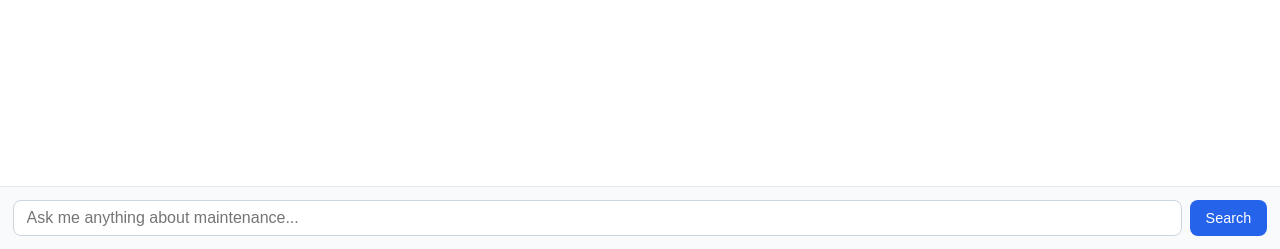
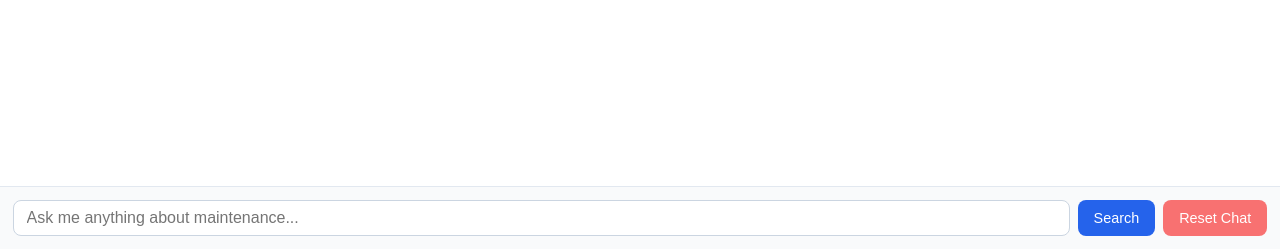
Before and after one commit to MrRobot373/CHATBOT-GMS, a Flask app: page / in a window 1280 px wide. Shown: the part 551-800 px from the top of the page. Run offline with Flask 3, Linux system fonts and the light colour scheme.

Commit message:
Update index.html

```diff
--- a/templates/index.html
+++ b/templates/index.html
@@ -112,6 +112,7 @@
   <div class="chat-input">
     <input type="text" id="queryInput" placeholder="Ask me anything about maintenance..." onkeypress="handleKeyPress(event)" />
     <button onclick="handleSearch()">Search</button>
+    <button onclick="handleReset()" style="background-color: #f87171; color: white;">Reset Chat</button>
   </div>
 </div>
 
@@ -126,6 +127,18 @@
     chatMessages.appendChild(messageDiv);
     chatMessages.scrollTop = chatMessages.scrollHeight;
   }
+
+    async function handleReset() {
+    try {
+      await fetch('/reset', { method: 'POST' });
+      document.getElementById('chatMessages').innerHTML = '';
+      document.getElementById('queryInput').value = '';
+      alert("Chat reset successfully!");
+    } catch (error) {
+      alert("❌ Error resetting chat.");
+    }
+  }
+
 
   function showTypingLoader() {
     const chatMessages = document.getElementById('chatMessages');
```
